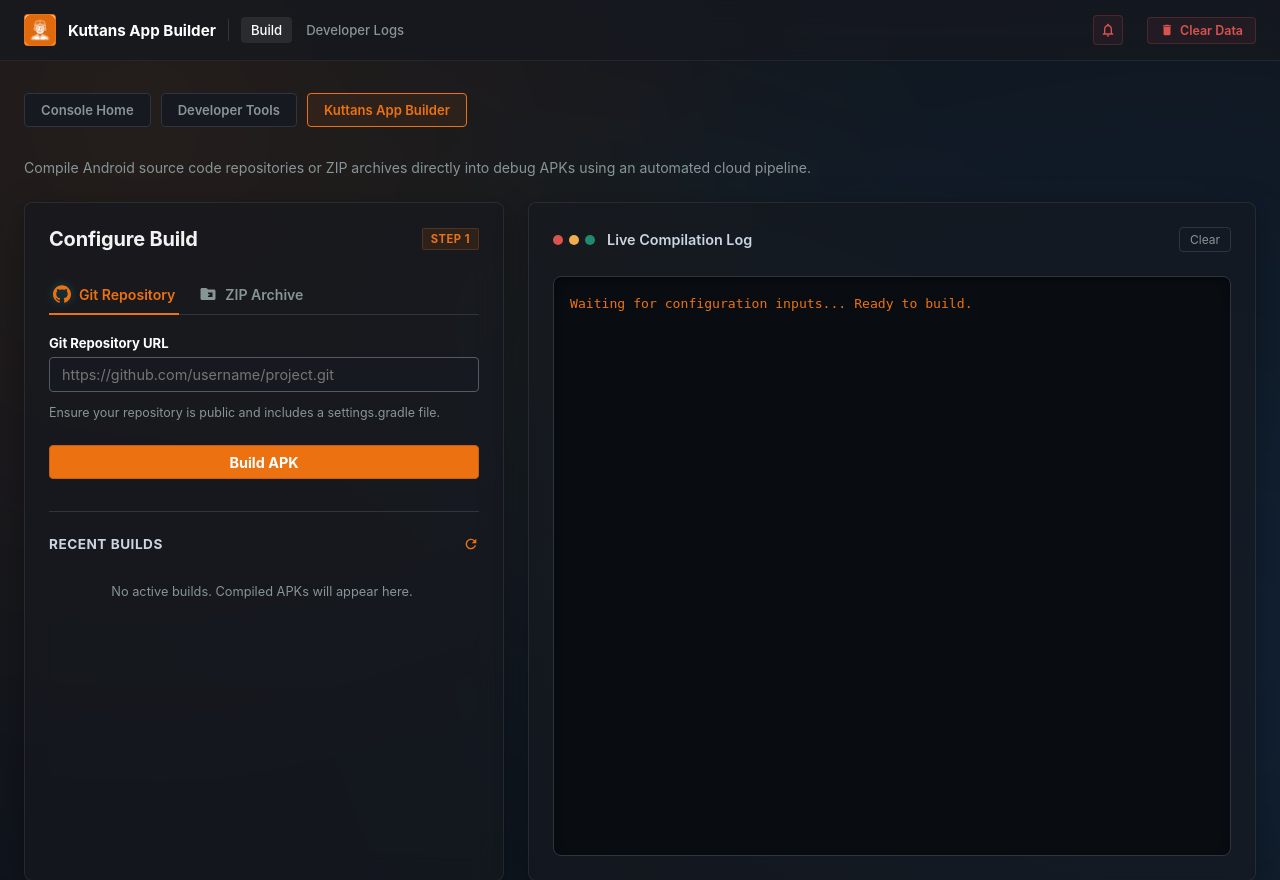
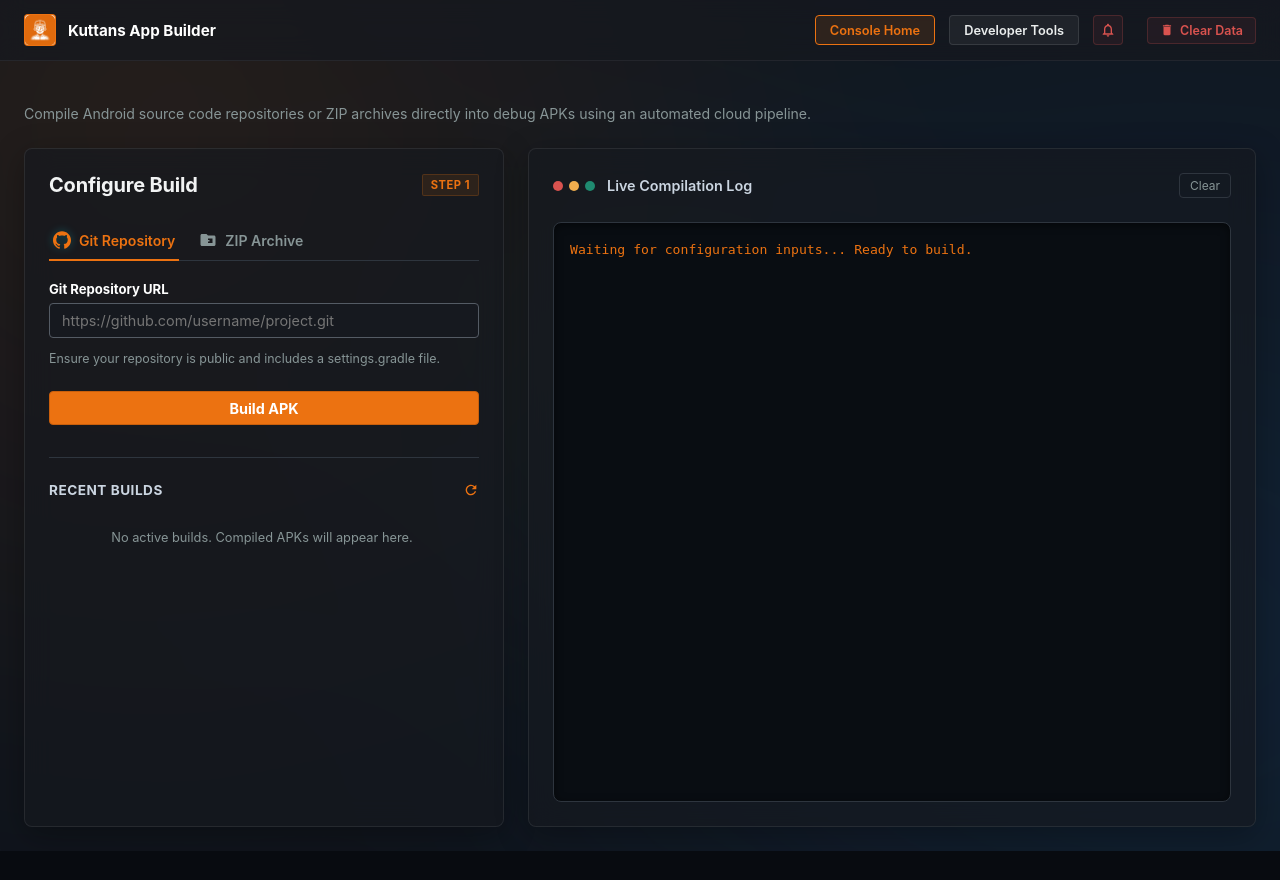
Before and after one commit to abhinandnm/apk-maker, a Flask app: page / in a window 1280 px wide. Shown: the top 880 px of the page. After the commit the page ends 851 px from the top, so only its background shows below. Run offline with Flask 2, Linux system fonts and the light colour scheme; data that the repository does not hold is empty.

Commit message:
Remove Kuttans App Builder button and move Console Home / Developer Tools buttons near the bell icon in header

```diff
--- a/static/css/style.css
+++ b/static/css/style.css
@@ -1457,34 +1457,31 @@ input[type="url"]:focus {
     color: #ffffff;
 }
 
-/* Banner Navigation Buttons */
-.banner-nav-buttons {
-    display: flex;
-    gap: 10px;
-    margin-bottom: 20px;
-    flex-wrap: wrap;
+/* Header Navigation Buttons */
+.header-nav-btn {
+    text-decoration: none;
+    background: rgba(255, 255, 255, 0.05);
+    border: 1px solid rgba(255, 255, 255, 0.1);
+    color: #eaeded;
+    font-family: var(--font-sans);
+    font-size: 0.8rem;
+    font-weight: 600;
+    padding: 6px 14px;
+    border-radius: 4px;
+    display: inline-flex;
+    align-items: center;
+    transition: var(--transition);
+    height: 30px;
 }
 
-.banner-nav-btn {
-    text-decoration: none;
-    background: #16191f;
-    border: 1px solid var(--border-color);
-    color: var(--text-muted);
-    padding: 8px 16px;
-    font-size: 0.82rem;
-    font-weight: 600;
-    border-radius: 4px;
-    transition: var(--transition);
+.header-nav-btn:hover {
+    background: rgba(255, 255, 255, 0.12);
+    border-color: rgba(255, 255, 255, 0.2);
+    color: #ffffff;
 }
 
-.banner-nav-btn:hover {
-    background: #2e353e;
-    color: var(--text-primary);
-    border-color: #545b64;
-}
-
-.banner-nav-btn.active {
-    background: rgba(236, 114, 17, 0.08);
+.header-nav-btn.active {
+    background: rgba(236, 114, 17, 0.12);
     border-color: var(--color-cyan);
     color: var(--color-cyan);
 }
--- a/templates/index.html
+++ b/templates/index.html
@@ -19,14 +19,12 @@
                     <img src="{{ url_for('static', filename='img/kuttans_logo.png') }}" alt="Kuttans Logo" width="30" height="30" style="border-radius:4px; display:block;">
                 </div>
                 <span class="aws-nav-service-name">Kuttans App Builder</span>
-                <div class="aws-nav-divider"></div>
-                <nav class="aws-nav-links">
-                    <a href="/" class="aws-nav-link active">Build</a>
-                    <a href="/dev/logs" class="aws-nav-link">Developer Logs</a>
-                </nav>
             </div>
             <!-- Right: Actions -->
             <div class="aws-nav-right" style="position: relative;">
+                <a href="/" class="header-nav-btn active">Console Home</a>
+                <a href="/dev/logs" class="header-nav-btn">Developer Tools</a>
+
                 <!-- Notification Bell -->
                 <button type="button" class="aws-nav-action-btn notification-btn-custom" id="notification-btn" onclick="toggleNotifications()">
                     <svg viewBox="0 0 24 24" width="16" height="16" fill="currentColor">
@@ -52,13 +50,6 @@
                 </button>
             </div>
         </header>
-
-        <!-- Banner Navigation Buttons -->
-        <div class="banner-nav-buttons">
-            <a href="/" class="banner-nav-btn">Console Home</a>
-            <a href="/dev/logs" class="banner-nav-btn">Developer Tools</a>
-            <a href="/" class="banner-nav-btn active">Kuttans App Builder</a>
-        </div>
 
         <!-- AWS Service Title -->
         <div class="aws-service-title" style="margin-top: 10px;">
```
